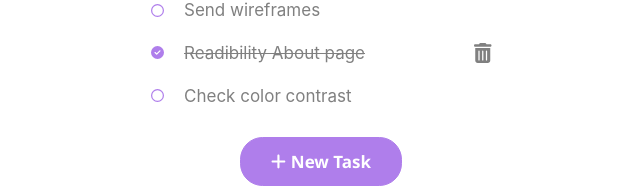
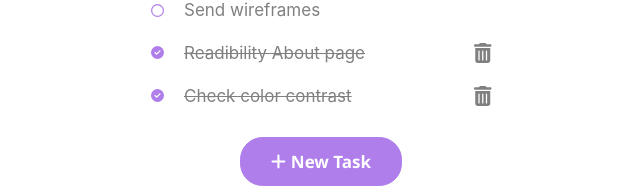
Before and after one commit to vinhvanvu/hangs-todo, a React (Create React App) app: page / in a window 1280 px wide. Shown: the part 387-575 px from the top of the page, without its empty margins (319-959 px from the left). Built offline with nearby package versions, Linux system fonts and the light colour scheme.

Commit message:
created an array of todo items and created a checked/unchecked state handler

```diff
--- a/src/Components/TodoList/TodoList.jsx
+++ b/src/Components/TodoList/TodoList.jsx
@@ -1,14 +1,38 @@
+import { useState } from 'react';
 import NewTaskButton from '../NewTaskButton/NewTaskButton.jsx';
 import TodoListItem from '../TodoListItems/TodoListItem.jsx';
 import './TodoList.css';
 
 export default function TodoList() {
+    const [items, setItems] = useState([
+        {   checked: true,
+            name: 'Styleguide creation',
+            id: 1
+        },
+        {   checked: false,
+            name: 'Send wireframes',
+            id: 2
+        },
+        {   checked: true,
+            name: 'Readibility About page',
+            id: 3
+        },
+        {   checked: true,
+            name: 'Check color contrast',
+            id: 4
+        }
+    ])
+    console.log(items)
+        const ListItems = items.map((item) => <TodoListItem name={item.name} checked={item.checked}></TodoListItem>)
+
     return (
         <div className='todo-list'>
-            <TodoListItem name='Styleguide creation' checked={true}/>
+
+            {ListItems}
+            {/* <TodoListItem name='Styleguide creation' checked={true}/>
             <TodoListItem name='Send wireframes' checked={false} />
             <TodoListItem name='Readibility About page' checked={true}/>
-            <TodoListItem name='Check color contrast' checked={false}/>
+            <TodoListItem name='Check color contrast' checked={false}/>    */}
             <div className='button-container'>
                 <NewTaskButton />
             </div>
--- a/src/Components/TodoListItems/TodoListItem.css
+++ b/src/Components/TodoListItems/TodoListItem.css
@@ -6,7 +6,7 @@
 }
 .todo-list-item-right {
     display: flex;
-    justify-content: start;
+    justify-content: flex-start;
     align-items: center;
 }
 
```
